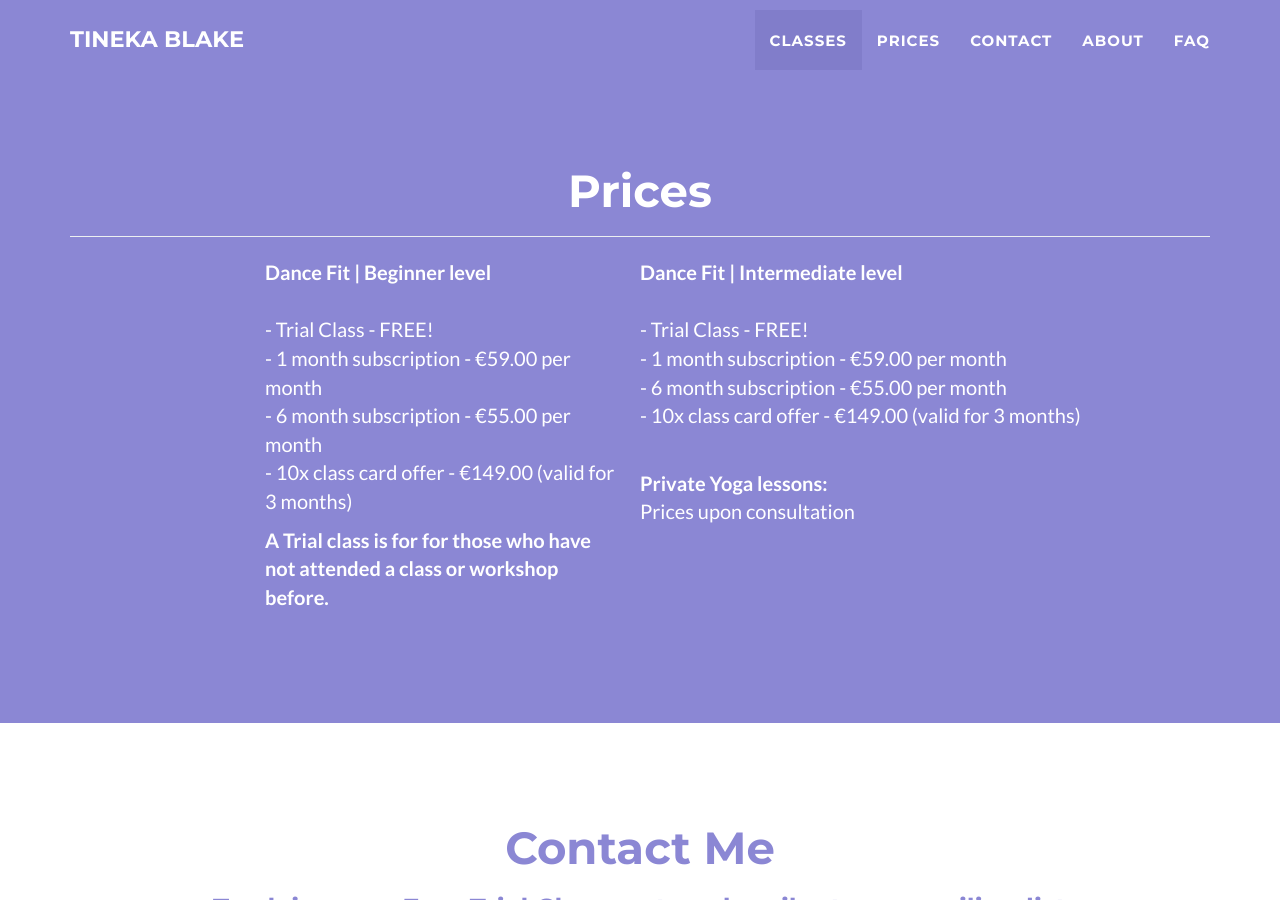
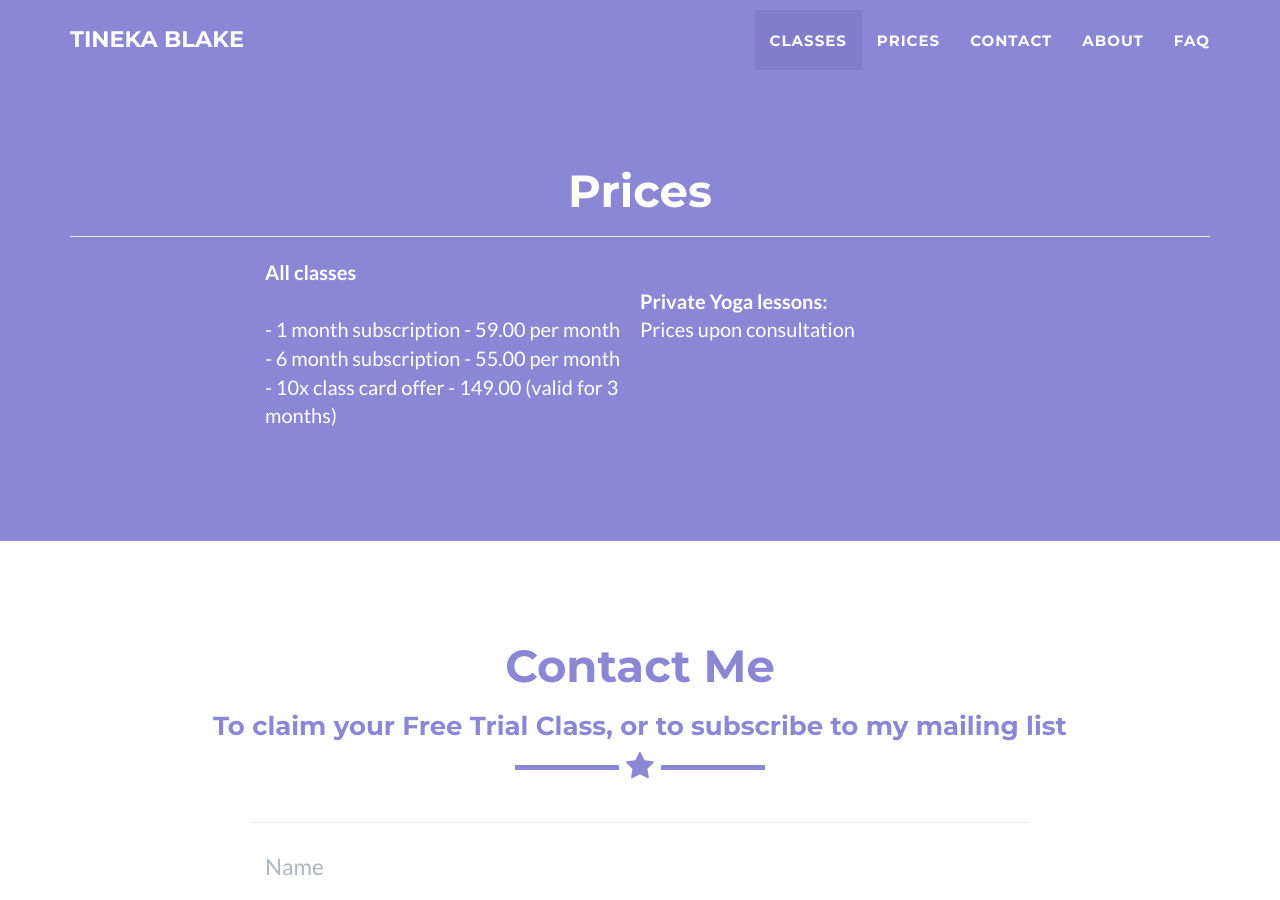
Before and after one commit to tineka-blake/tineka-blake.github.io, a Jekyll site: the page built from index.html, in a window 1280 px wide and 900 px high, scrolled down 1195 px. Built offline with Jekyll 4.4.1, drawn with Linux system fonts in a browser that asks for light colours.

Commit message:
Update prices.html

```diff
--- a/_includes/prices.html
+++ b/_includes/prices.html
@@ -12,37 +12,16 @@
 
 		     <p>
 		     <b>
-			Dance Fit | Beginner level
+			All classes
                     </b>
                     <br>
-	            <br> - Trial Class - FREE!
-	            <br> - 1 month subscription - €59.00 per month
-		    <br> - 6 month subscription - €55.00 per month
-                    <br> - 10x class card offer - €149.00 (valid for 3 months)
+	            <br> - 1 month subscription - 59.00 per month
+		    <br> - 6 month subscription - 55.00 per month
+                    <br> - 10x class card offer - 149.00 (valid for 3 months)
 	            </p>
-
 	            <p>
- 		    <b>
-		   A Trial class is for for those who have not attended a class or workshop before.
-	             </b>
 
                 </div>
-
-		   <p>
-		   <b>
-			Dance Fit | Intermediate level
-                    </b>
-	            <br>
-                    <br> - Trial Class - FREE!
-	            <br> - 1 month subscription - €59.00 per month
-		    <br> - 6 month subscription - €55.00 per month
-                    <br> - 10x class card offer - €149.00 (valid for 3 months)
-
-	            <p>
-		    <b>
-
-	            </b>
-		    </p>
 
 		    <p>
 	            <br>
```
